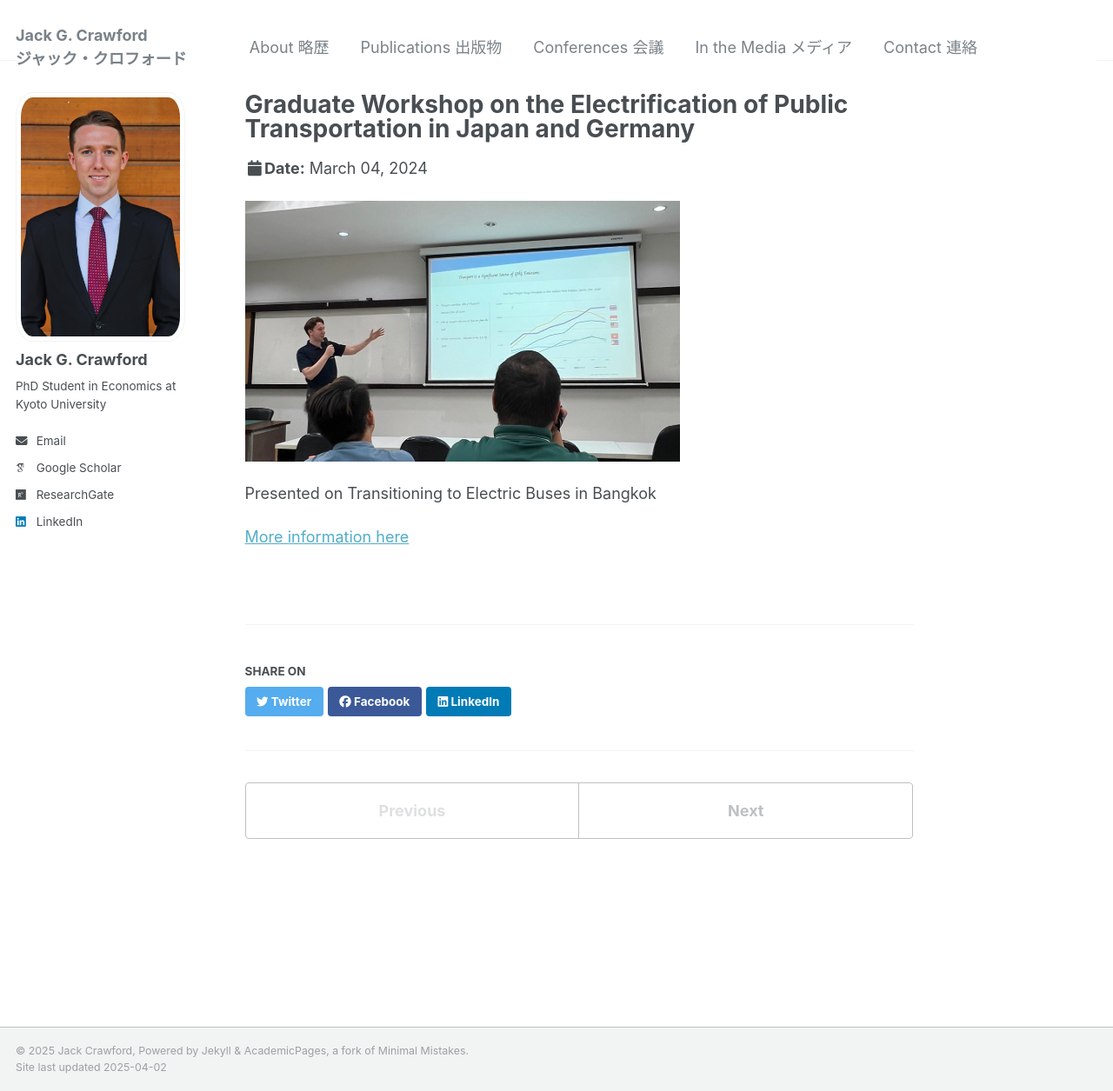
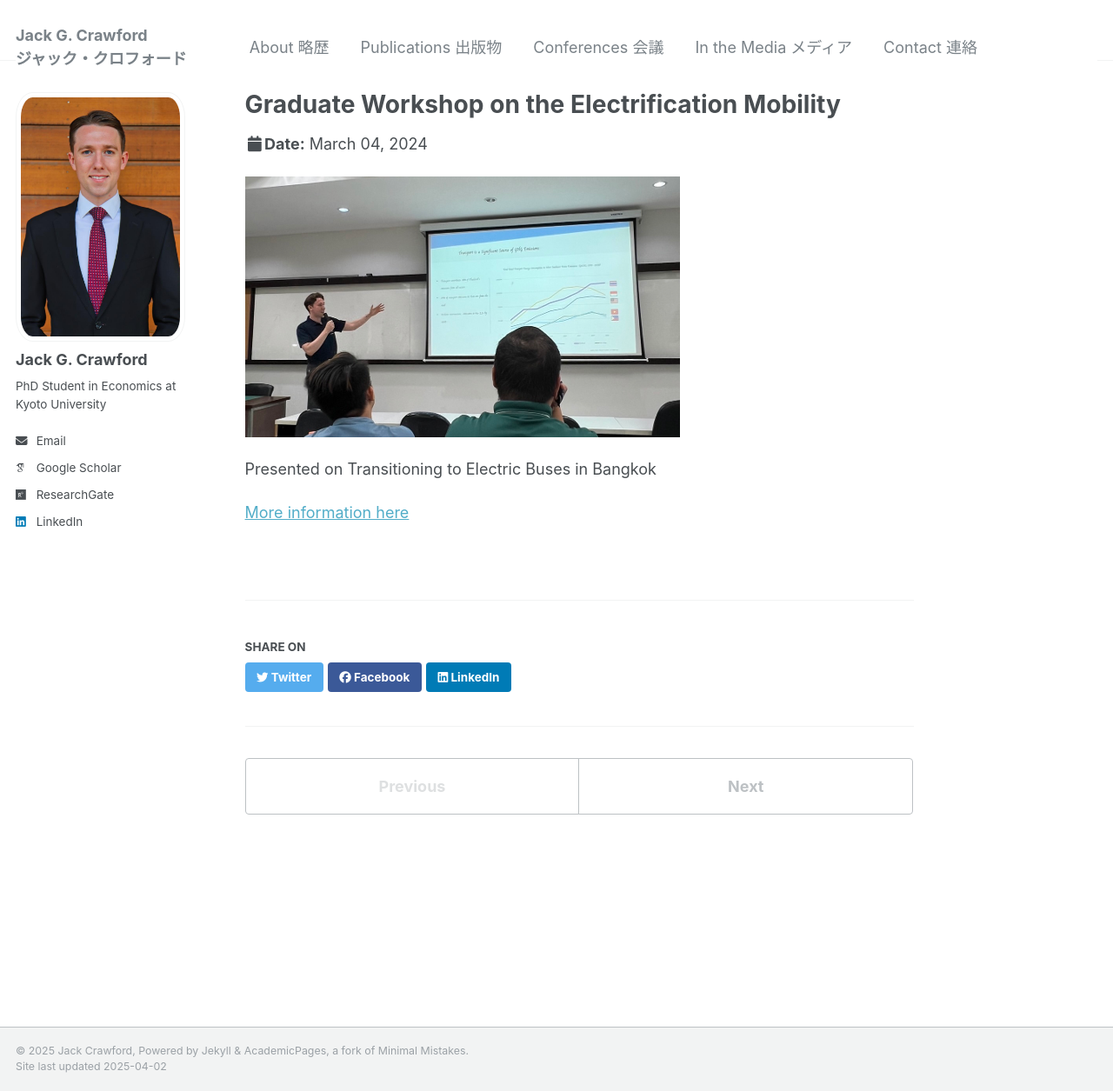
Before and after one commit to jackgcrawford/jackcrawford, a Jekyll site: the page built from _talks/2014-02-01-talk-2.md, in a window 1280 px wide and 1255 px high. Shown: the whole window at 87% size. Built offline with Jekyll 4.4.1, drawn with Linux system fonts in a browser that asks for light colours; some web fonts are replaced.

Commit message:
Update 2014-02-01-talk-2.md

```diff
--- a/_talks/2014-02-01-talk-2.md
+++ b/_talks/2014-02-01-talk-2.md
@@ -1,5 +1,5 @@
 ---
-title: "Graduate Workshop on the Electrification of Public Transportation in Japan and Germany"
+title: "Graduate Workshop on the Electrification Mobility"
 collection: talks
 type: "Graduate Workshop"
 permalink: /conferences/2024-03-04
```
